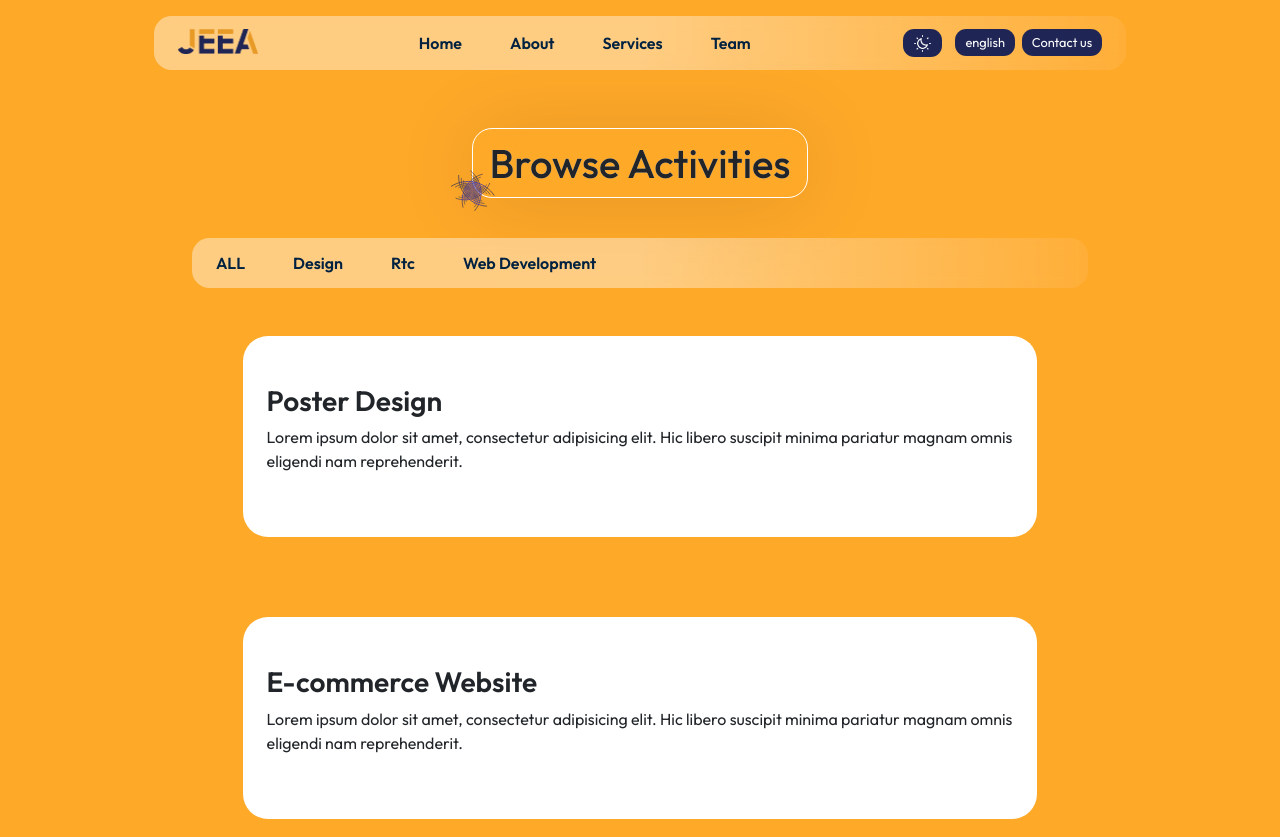
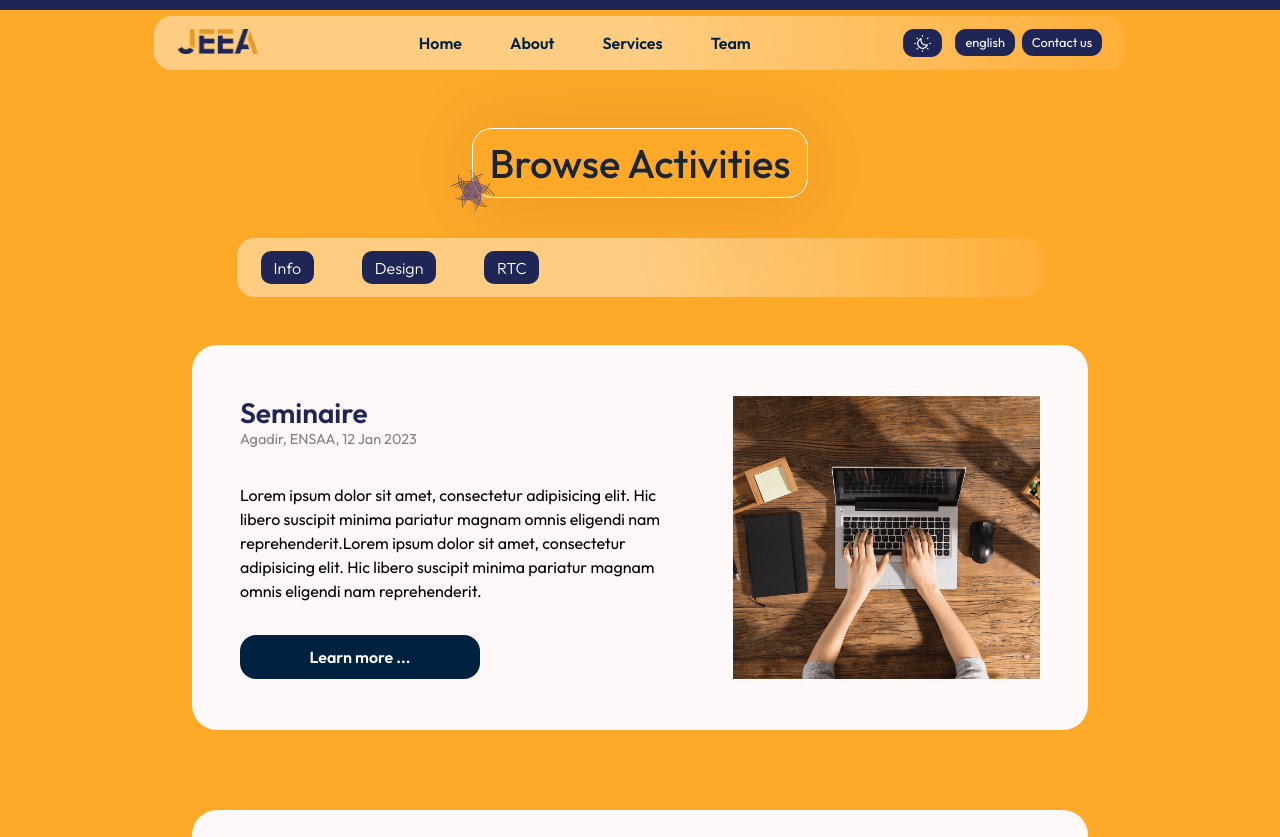
Before and after one commit to hamza-ihind/JEEA_Project, a React (Create React App) app in the folder frontend/: page /Activities in a window 1280 px wide. Shown: the top 837 px of the page. Built offline with nearby package versions, Linux system fonts and the light colour scheme.

Commit message:
added some about final changes

```diff
--- a/frontend/src/components/Contact/Contact.scss
+++ b/frontend/src/components/Contact/Contact.scss
@@ -72,25 +72,23 @@
         resize: none;
       }
     }
-
   }
 }
 
-@media (min-width:765px) {
-  .button-main{
+@media (min-width: 765px) {
+  .button-main {
     margin: auto;
     width: 15rem;
   }
 }
 @media (max-width: 764px) {
-
   .container {
     padding: 1rem;
     height: 120%;
-    width: 95%;
-     .content {
+    // width: 95%;
+    .content {
       width: 76%;
-     }
+    }
   }
   .container .contact-text .title__container .title {
     font-size: 1.5rem;
@@ -103,12 +101,9 @@
       height: 100px;
     }
   }
-  .button-main {
-    width: 100%;
-  }
 }
 @media (max-width: 390px) {
-  .container .contact-text .title__container .title  {
+  .container .contact-text .title__container .title {
     font-size: 1.2rem;
   }
 }
--- a/frontend/src/database/Activities.js
+++ b/frontend/src/database/Activities.js
@@ -1,8 +1,41 @@
+// Import Images
+import work from "../assets/work.png";
+
 export const Activities = [
-    {
-        title: "Seminaire",
-        date; "01 Jan 2023",
-        desc: "Lorem ipsum dolor sit amet, consectetur adipisicing elit. Hic libero suscipit minima pariatur magnam omnis eligendi nam reprehenderit.",
-        img: "",
-    }
-]
+  {
+    title: "Seminaire",
+    info: "Agadir, ENSAA, 12 Jan 2023",
+    desc: "Lorem ipsum dolor sit amet, consectetur adipisicing elit. Hic libero suscipit minima pariatur magnam omnis eligendi nam reprehenderit.Lorem ipsum dolor sit amet, consectetur adipisicing elit. Hic libero suscipit minima pariatur magnam omnis eligendi nam reprehenderit.",
+    img: work,
+  },
+  {
+    title: "Seminaire",
+    info: "Agadir, ENSAA, 12 Jan 2023",
+    desc: "Lorem ipsum dolor sit amet, consectetur adipisicing elit. Hic libero suscipit minima pariatur magnam omnis eligendi nam reprehenderit.Lorem ipsum dolor sit amet, consectetur adipisicing elit. Hic libero suscipit minima pariatur magnam omnis eligendi nam reprehenderit.",
+    img: work,
+  },
+  {
+    title: "Seminaire",
+    info: "Agadir, ENSAA, 12 Jan 2023",
+    desc: "Lorem ipsum dolor sit amet, consectetur adipisicing elit. Hic libero suscipit minima pariatur magnam omnis eligendi nam reprehenderit.Lorem ipsum dolor sit amet, consectetur adipisicing elit. Hic libero suscipit minima pariatur magnam omnis eligendi nam reprehenderit.",
+    img: work,
+  },
+  {
+    title: "Seminaire",
+    info: "Agadir, ENSAA, 12 Jan 2023",
+    desc: "Lorem ipsum dolor sit amet, consectetur adipisicing elit. Hic libero suscipit minima pariatur magnam omnis eligendi nam reprehenderit.Lorem ipsum dolor sit amet, consectetur adipisicing elit. Hic libero suscipit minima pariatur magnam omnis eligendi nam reprehenderit.",
+    img: work,
+  },
+  {
+    title: "Seminaire",
+    info: "Agadir, ENSAA, 12 Jan 2023",
+    desc: "Lorem ipsum dolor sit amet, consectetur adipisicing elit. Hic libero suscipit minima pariatur magnam omnis eligendi nam reprehenderit.Lorem ipsum dolor sit amet, consectetur adipisicing elit. Hic libero suscipit minima pariatur magnam omnis eligendi nam reprehenderit.",
+    img: work,
+  },
+  {
+    title: "Seminaire",
+    info: "Agadir, ENSAA, 12 Jan 2023",
+    desc: "Lorem ipsum dolor sit amet, consectetur adipisicing elit. Hic libero suscipit minima pariatur magnam omnis eligendi nam reprehenderit.Lorem ipsum dolor sit amet, consectetur adipisicing elit. Hic libero suscipit minima pariatur magnam omnis eligendi nam reprehenderit.",
+    img: work,
+  },
+];
--- a/frontend/src/index.scss
+++ b/frontend/src/index.scss
@@ -43,11 +43,12 @@ html {
     @media only screen and (max-width: 1000px) {
       font-size: medium;
       height: 7vh;
-      width: 20vw;
+      // width: 20vw;
     }
 
     @media only screen and (max-width: 900px) {
       height: 2.5rem;
+      // width: 100%;
     }
 
     &.dark {
@@ -87,7 +88,7 @@ html {
 
     @media only screen and (max-width: 900px) {
       height: 2.5rem;
-      width: auto;
+      width: 100%;
     }
 
     &.dark {
--- a/frontend/src/pages/ActivitiesPage/ActivitiesPage.jsx
+++ b/frontend/src/pages/ActivitiesPage/ActivitiesPage.jsx
@@ -1,34 +1,44 @@
-import React, { useContext } from "react";
+import React, { useState, useContext } from "react";
 import "./ActivitiesPage.scss";
 
 //assets
 import star from "../../assets/star.svg";
 
 import { ThemeModeContext } from "../../contexts/ThemeModeContext";
-
-const temp = [
-  {
-    title: "Poster Design",
-    desc: "Lorem ipsum dolor sit amet, consectetur adipisicing elit. Hic libero suscipit minima pariatur magnam omnis eligendi nam reprehenderit.",
-    img: "Lorem ipsum dolor sit amet, consectetur adipisicing elit. Hic libero suscipit minima pariatur magnam omnis eligendi nam reprehenderit.",
-  },
-  {
-    title: "E-commerce Website",
-    desc: "Lorem ipsum dolor sit amet, consectetur adipisicing elit. Hic libero suscipit minima pariatur magnam omnis eligendi nam reprehenderit.",
-    img: "",
-  },
-  {
-    title: "Rapport PFA",
-    desc: "Lorem ipsum dolor sit amet, consectetur adipisicing elit. Hic libero suscipit minima pariatur magnam omnis eligendi nam reprehenderit.",
-    img: "Lorem ipsum dolor sit amet, consectetur adipisicing elit. Hic libero suscipit minima pariatur magnam omnis eligendi nam reprehenderit.",
-  },
-];
+import { Activities } from "../../database/Activities";
+import { motion, useScroll, useSpring } from "framer-motion";
 
 const ActivitiesPage = () => {
+  const [activities, setActivities] = useState([]);
+  const [animateCard, setAnimateCard] = useState({ y: 0, opacity: 1 });
   const { isDarkModeActive } = useContext(ThemeModeContext);
+
+  const filterPole = (pole) => {
+    setAnimateCard([{ y: 100, opacity: 0 }]);
+
+    setTimeout(() => {
+      setAnimateCard([{ y: 0, opacity: 1 }]);
+      const updatedPole = Activities.filter((currentPole) => {
+        return currentPole.pole === pole;
+      });
+
+      setActivities(updatedPole);
+    }, 420);
+  };
+
+  const { scrollYProgress } = useScroll();
+  const scaleX = useSpring(scrollYProgress, {
+    stiffness: 100,
+    damping: 30,
+    restDelta: 0.001,
+  });
 
   return (
     <div className="activities-page">
+      <motion.div
+        className={isDarkModeActive ? "progress-bar dark" : "progress-bar"}
+        style={{ scaleX }}
+      />
       {/* Activities title: Browse Activities */}
       <div className="Title">
         <div className="title__container">
@@ -40,20 +50,41 @@ const ActivitiesPage = () => {
       </div>
 
       {/* Activities Navbar */}
-      <div className="navbar__activities">
-        <div className="navbar__activities-container">
-          <ul className="navbar__activities-links">
+      <div className="navbar__services">
+        <div className="navbar__services-container">
+          <ul className="navbar__services-links">
+            {/* <li>
+              <button>All</button>
+            </li> */}
             <li>
-              <a href="#">ALL</a>
+              <button
+                onClick={() => filterPole("info")}
+                className={
+                  isDarkModeActive ? "button-pole dark" : "button-pole"
+                }
+              >
+                Info
+              </button>
             </li>
             <li>
-              <a href="#">Design</a>
+              <button
+                onClick={() => filterPole("design")}
+                className={
+                  isDarkModeActive ? "button-pole dark" : "button-pole"
+                }
+              >
+                Design
+              </button>
             </li>
             <li>
-              <a href="#">Rtc</a>
-            </li>
-            <li>
-              <a href="#">Web Development</a>
+              <button
+                onClick={() => filterPole("rtc")}
+                className={
+                  isDarkModeActive ? "button-pole dark" : "button-pole"
+                }
+              >
+                RTC
+              </button>
             </li>
           </ul>
         </div>
@@ -67,11 +98,30 @@ const ActivitiesPage = () => {
             : "activities__cards-container"
         }
       >
-        {temp.map((element) => {
+        {Activities.map((element) => {
           return (
             <div className="activities__card">
-              <h3 className="activities__card-title">{element.title}</h3>
-              <p className="activities__card-desc">{element.desc}</p>
+              <div className="activities__card-right">
+                <h3 className="activities__card-right-title">
+                  {element.title}
+                </h3>
+                <p className="activities__card-right-info">{element.info}</p>
+                <p className="activities__card-right-desc">{element.desc}</p>
+                <button
+                  className={
+                    isDarkModeActive ? "button-main dark" : "button-main"
+                  }
+                >
+                  Learn more ...
+                </button>
+              </div>
+              <div className="activities__card-left">
+                <img
+                  src={element.img}
+                  alt="image"
+                  className="activities__card-left-img"
+                />
+              </div>
             </div>
           );
         })}
--- a/frontend/src/pages/ActivitiesPage/ActivitiesPage.scss
+++ b/frontend/src/pages/ActivitiesPage/ActivitiesPage.scss
@@ -105,16 +105,45 @@
   }
 
   &__card {
-    padding: 3rem 1.5rem;
+    display: flex;
+    flex-direction: row;
+    gap: 4rem;
+    padding: 3.2rem 3rem;
     width: 80%;
-    background-color: white;
+    background-color: rgb(255, 248, 248);
     border-radius: 25px;
+    color: var(--secondary-color);
 
-    &-title {
-      font-weight: 800;
+    &-right {
+      width: 70%;
+
+      &-title {
+        font-weight: 600;
+        margin-bottom: -0.5px;
+      }
+
+      &-info {
+        color: gray;
+        font-size: 0.9rem;
+      }
+
+      &-desc {
+        color: black;
+        margin: 2rem 0;
+      }
     }
 
-    &-desc {
+    &-left {
+      display: flex;
+      align-items: center;
+      justify-content: center;
+      width: 50%;
+
+      &-img {
+        object-fit: cover;
+        width: 100%;
+        height: 100%;
+      }
     }
   }
 }
--- a/frontend/src/pages/ServicesPage/ServicesPage.jsx
+++ b/frontend/src/pages/ServicesPage/ServicesPage.jsx
@@ -5,7 +5,7 @@ import star from "../../assets/star.svg";
 import { AiFillCheckCircle } from "react-icons/ai";
 
 import { ThemeModeContext } from "../../contexts/ThemeModeContext";
-import { motion } from "framer-motion";
+import { motion, useScroll, useSpring } from "framer-motion";
 import { Services } from "../../database/Services";
 
 const ServicesPage = () => {
@@ -26,8 +26,19 @@ const ServicesPage = () => {
     }, 420);
   };
 
+  const { scrollYProgress } = useScroll();
+  const scaleX = useSpring(scrollYProgress, {
+    stiffness: 100,
+    damping: 30,
+    restDelta: 0.001,
+  });
+
   return (
     <div className={isDarkModeActive ? "services-page dark" : "services-page"}>
+      <motion.div
+        className={isDarkModeActive ? "progress-bar dark" : "progress-bar"}
+        style={{ scaleX }}
+      />
       {/* Services title: Browse Services */}
       <div className="Title">
         <div className="title__container">
```
Also changed, not shown: frontend/src/assets/work.png (added).
